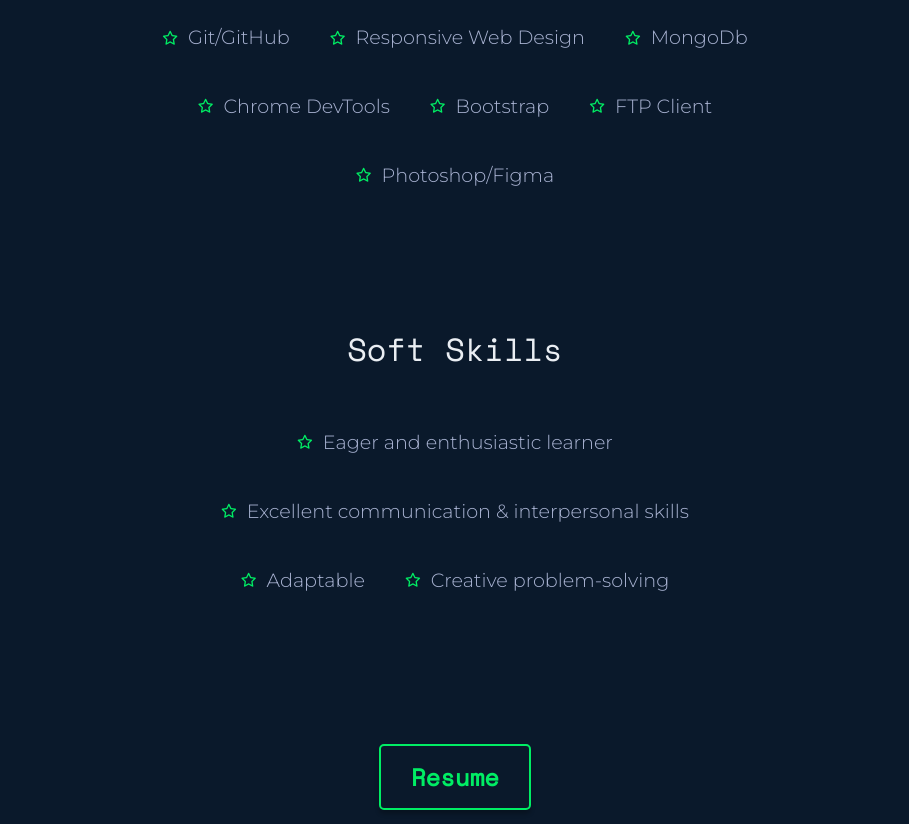
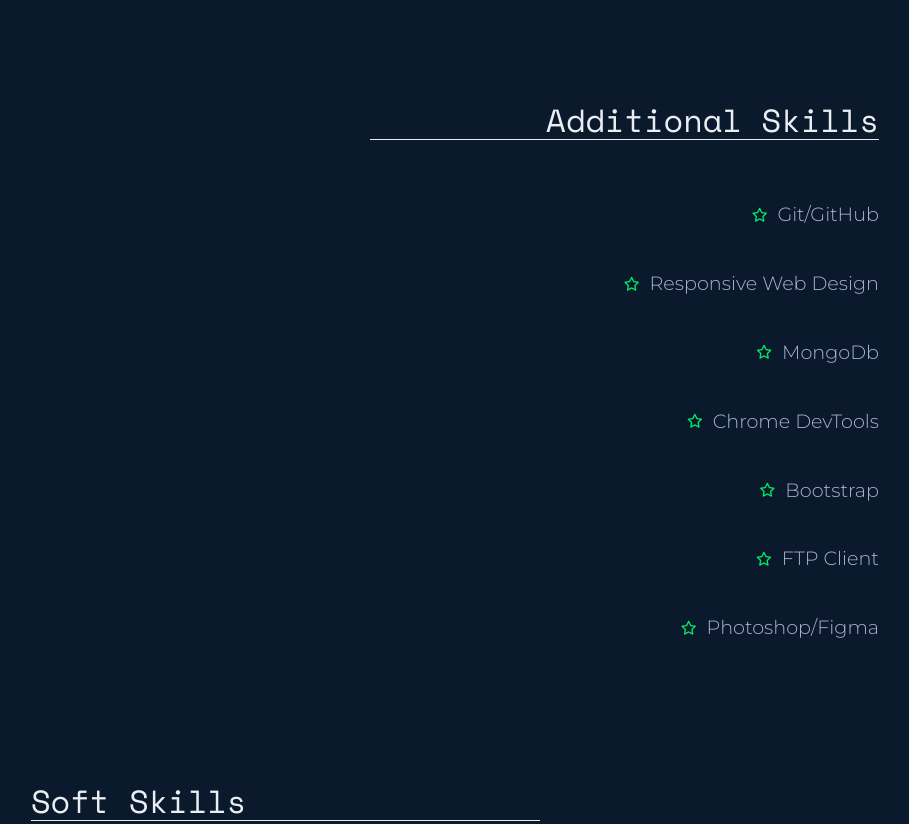
Before and after one commit to jmcclung3509/portfolio_main, a website: page index.html in a window 1280 px wide. Shown: the part 1716-2540 px from the top of the page, without its empty margins (185-1094 px from the left). Drawn offline with nearby package versions, Linux system fonts and the light colour scheme.

Commit message:
Changed layout of skill section

```diff
--- a/index.html
+++ b/index.html
@@ -87,11 +87,12 @@
 
             <section id="skills">
 
-                <div class=" skills-section">
+                <div class="  skills-section">
                     <h2> Skills</h2>
-                    <div class="skill-container">
-                        <h3> Languages/ Frameworks</h3>
-                        <div class="sub-skill-container">
+                    <div class="skill-container  skills-left">
+
+                        <h3 class="title-left"> Languages/ Frameworks</h3>
+                        <div class="sub-skill-container sub-left">
 
                             <div class="sub-skill">
                                 <i class="fa fa-regular fa-star"></i>
@@ -123,9 +124,9 @@
                         </div>
                     </div>
 
-                    <div class="skill-container">
-                        <h3> Additional Skills </h3>
-                        <div class="sub-skill-container">
+                    <div class="skill-container skills-right">
+                        <h3 class="title-right"> Additional Skills </h3>
+                        <div class="sub-skill-container sub-right">
                             <div class="sub-skill">
                                 <i class="fa fa-regular fa-star"></i>
                                 <p> Git/GitHub</p>
@@ -158,9 +159,9 @@
                         </div>
                     </div>
 
-                    <div class="skill-container">
-                        <h3> Soft Skills</h3>
-                        <div class="sub-skill-container">
+                    <div class="skill-container skills-left">
+                        <h3 class="title-left"> Soft Skills</h3>
+                        <div class="sub-skill-container sub-left">
                             <div class="sub-skill">
                                 <i class="fa fa-regular fa-star"></i>
                                 <p> Eager and enthusiastic learner</p>
@@ -186,6 +187,7 @@
                         <a class="button" id="resume-btn">Resume</a>
                     </div>
                 </div>
+
             </section>
 
 
--- a/styles/style.css
+++ b/styles/style.css
@@ -408,8 +408,26 @@
 }
 
 /*--------SKILLS SECTION ---------------*/
+section #skills {
+    justify-content: space-between;
+
+}
+
 .skills-section {
     margin: 100px 0;
+    display: flex;
+    justify-content: space-between;
+    align-items: flex-start;
+    flex-flow: row wrap;
+    margin: auto;
+}
+
+.title-left {
+    text-align: left;
+}
+
+.title-right {
+    text-align: right;
 }
 
 .skills-section h2 {
@@ -424,13 +442,11 @@
 
 .skills-section h3 {
     margin: 40px auto;
-    text-align: center;
     font-size: 1.2rem;
     width: 100%;
-
-}
-
-
+    border-bottom: 1px solid var(--light-text-color);
+
+}
 
 
 .sub-skill {
@@ -438,9 +454,18 @@
     justify-content: flex-start;
     gap: 10px;
     align-items: center;
-    width: fit-content;
-    margin: 20px;
-    /* width: fit-content; */
+    width: 100%;
+    margin: 20px 0;
+    /* border-bottom: 1px solid var(--highlight-color); */
+
+}
+
+/* .sub-left {
+    border-left: 1px solid var(--highlight-color);
+} */
+.sub-right > .sub-skill {
+    justify-content: flex-end;
+
 }
 
 .sub-skill-container {
@@ -468,7 +493,7 @@
 .resume-container {
     display: flex;
     justify-content: center;
-    margin: 50px auto;
+    margin: 0 auto 50px;
     width: 100%;
 }
 
@@ -866,14 +891,18 @@
 
 
     /*-----------Skills-------------*/
+    #skills {
+        width: 90%;
+        margin: auto;
+    }
+
     .skill-container {
+        width: 48%;
+    }
+
+
+    .sub-skill {
         width: 100%;
-    }
-
-
-    .sub-skill {
-        margin: 20px;
-        width: fit-content;
     }
 
 
@@ -884,7 +913,7 @@
         gap: 40px;
         display: flex;
         flex-flow: row wrap;
-        justify-content: center;
+
     }
 
     .skills-section h3 {
@@ -892,7 +921,9 @@
         font-size: 1.5rem;
     }
 
-
+    .skills-right {
+        margin-left: auto;
+    }
 
     .button,
     .button2 {
@@ -1172,6 +1203,10 @@
         width: 65%;
     }
 
+    #skills {
+        width: 80%;
+    }
+
     .skill-container {
         width: 60%;
     }
@@ -1194,6 +1229,9 @@
         font-size: 2rem;
     }
 
+    .resume-container {
+        margin-bottom: 100px;
+    }
 
 
 
```
Also changed, not shown: 1 other file.
